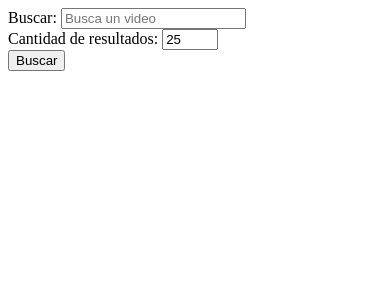
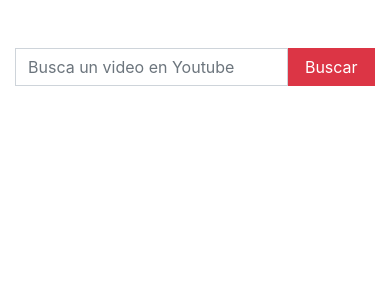
Before and after one commit to alan-garcia/YoutubeSearchApi-PHP, a PHP site: page / in a window 390 px wide. Shown: the top 300 px of the page. Run offline with PHP 8.4, Linux system fonts and the light colour scheme.

Commit message:
Add files via upload

```diff
--- /dev/null
+++ b/css/main.css
@@ -0,0 +1,17 @@
+#searchContainer {
+  display: flex;
+}
+
+#q,
+.searchButton {
+  border-radius: 0;
+}
+
+.searchButton {
+  border: none;
+  width: 110px;
+}
+
+.searchButton:hover {
+  transition: all .4s;
+}
--- a/index.php
+++ b/index.php
@@ -1,87 +1,135 @@
 <?php
+  define("SECOND", 1);
+  define("MINUTE", 60 * SECOND);
+  define("HOUR", 60 * MINUTE);
+  define("DAY", 24 * HOUR);
+  define("MONTH", 30 * DAY);
+
   if (!file_exists(__DIR__ . '/vendor/autoload.php')) {
     throw new \Exception('please run "composer require google/apiclient in "' . __DIR__ .'"');
   }
 
   require_once __DIR__ . '/vendor/autoload.php';
 
-  $htmlBody = <<<END
-  <form id="searchForm" method="GET">
-    <div>
-      <label for='search'>Buscar:</label>
-      <input type="search" id="q" name="q" placeholder="Busca un video">
-    </div>
-    <div>
-      <label for='maxResults'>Cantidad de resultados:</label>
-      <input type="number" id="maxResults" name="maxResults" min="1" max="50" step="1" value="25">
-    </div>
-    <input type="submit" name="searchSubmit" value="Buscar">
-  </form>
-  END;
+  $request = "";
 
-  // This code will execute if the user entered a search query in the form
-  // and submitted the form. Otherwise, the page displays the form above.
-  if (isset($_GET['q']) && isset($_GET['maxResults'])) {
-    /*
-    * Set $DEVELOPER_KEY to the "API key" value from the "Access" tab of the
-    * Google API Console <https://console.developers.google.com/>
-    * Please ensure that you have enabled the YouTube Data API for your project.
-    */
+  if (isset($_POST['q'])) {
     $DEVELOPER_KEY = 'AIzaSyC2x7UoxPlP4dGtHjBQHZqdaP9RgutX_lA';
-
     $client = new Google_Client();
     $client->setDeveloperKey($DEVELOPER_KEY);
 
-    // Define an object that will be used to make all API requests.
-    $youtube = new Google_Service_YouTube($client);
+    try {
+      if (!isset($_POST['type'])) {
+        $_POST['type'] = [];
+        array_push($_POST['type'], "Video", "Channel", "Playlist");
+      }
 
-    $htmlBody = '';
-    try {
-
-      // Call the search.list method to retrieve results matching the specified
-      // query term.
+      $youtube = new Google_Service_YouTube($client);
       $searchResponse = $youtube->search->listSearch('id,snippet', array(
-        'q' => $_GET['q'],
-        'maxResults' => $_GET['maxResults'],
+        'q' => $_POST['q'],
+        'maxResults' => 25,
+        'type' => $_POST["type"]
       ));
 
-      $videos = '';
-      $channels = '';
-      $playlists = '';
+      $resultSearchFilter = [];
+      $videos = "";
+      $channels = "";
+      $playlists = "";
+      $container = "";
+      $content = "";
+      $typeSearchForm = $_POST["type"];
 
-      // Add each result to the appropriate list, and then display the lists of
-      // matching videos, channels, and playlists.
       foreach ($searchResponse['items'] as $searchResult) {
-        switch ($searchResult['id']['kind']) {
-          case 'youtube#video':
-            $videos .= sprintf('<li>%s (%s)</li>',
-                $searchResult['snippet']['title'], $searchResult['id']['videoId']);
-            break;
-          case 'youtube#channel':
-            $channels .= sprintf('<li>%s (%s)</li>',
-                $searchResult['snippet']['title'], $searchResult['id']['channelId']);
-            break;
-          case 'youtube#playlist':
-            $playlists .= sprintf('<li>%s (%s)</li>',
-                $searchResult['snippet']['title'], $searchResult['id']['playlistId']);
-            break;
+        $typeSearch = $searchResult['id']['kind'];
+
+        foreach ($typeSearchForm as $type) {
+          if (in_array(containsStringInsensitive($typeSearch, $type), $typeSearchForm)) {
+            $container = <<<END
+              <div class="container-fluid">
+                <div class="row">
+            END;
+            switch ($typeSearch) {
+              case 'youtube#video':
+                $idVideo = $searchResult['id']['videoId'];
+                $response = $youtube->videos->listVideos("statistics", array('id' => $idVideo));
+                $googleService = current($response->items);
+                $statistics = $googleService->getStatistics();
+                $viewCount = $statistics->viewCount;
+
+                $content .= sprintf("
+                  <div class='col-xl-4 col-lg-6 col-md-6 mb-5'>
+                    <p><a href='https://www.youtube.com/watch?v=%s' target='_blank'>%s</a></p>
+                    <p><img src=%s /></p>
+                    <p>%s · %s · %s</p>
+                    <p>%s</p>
+                  </div>
+                  ",
+                  $idVideo, $searchResult['snippet']['title'], $searchResult['snippet']['thumbnails']['medium']['url'], $searchResult['snippet']['channelTitle'], "${viewCount} views", elapsedTime($searchResult['snippet']['publishedAt']), $searchResult['snippet']['description']);
+                $container .= $content;
+                break;
+            }
+            $container .= <<<END
+                </div>
+              </div>
+            END;
+          }
         }
       }
 
-      $htmlBody .= <<<END
-      <h3>Videos</h3>
-      <ul>$videos</ul>
-      <h3>Channels</h3>
-      <ul>$channels</ul>
-      <h3>Playlists</h3>
-      <ul>$playlists</ul>
+      $request .= <<<END
+        <h3>Videos</h3>
+        <div>$container</div>
       END;
-    } catch (Google_Service_Exception $e) {
-      $htmlBody .= sprintf('<p>A service error occurred: <code>%s</code></p>',
+    }
+    catch (Google_Service_Exception $e) {
+      $request .= sprintf('<p>A service error occurred: <code>%s</code></p>',
         htmlspecialchars($e->getMessage()));
-    } catch (Google_Exception $e) {
-      $htmlBody .= sprintf('<p>An client error occurred: <code>%s</code></p>',
+    }
+    catch (Google_Exception $e) {
+      $request .= sprintf('<p>An client error occurred: <code>%s</code></p>',
         htmlspecialchars($e->getMessage()));
+    }
+  }
+
+  function containsStringInsensitive($haystack, $needle) : bool
+  {
+    return stripos($haystack, $needle) !== false;
+  }
+
+  function elapsedTime(string $stringDate) : string {
+    $timestamp = DateTime::createFromFormat("Y-m-d\TH:i:s\Z", $stringDate, new DateTimeZone("UTC"))->getTimestamp();
+
+    $delta = time() - $timestamp;
+
+    if ($delta < 1 * MINUTE) {
+      return $delta == 1 ? "en este momento" : "hace " . $delta . " segundos ";
+    }
+    if ($delta < 2 * MINUTE) {
+      return "hace un minuto";
+    }
+    if ($delta < 45 * MINUTE) {
+      return "hace " . floor($delta / MINUTE) . " minutos";
+    }
+    if ($delta < 90 * MINUTE) {
+      return "hace una hora";
+    }
+    if ($delta < 24 * HOUR) {
+      return "hace " . floor($delta / HOUR) . " horas";
+    }
+    if ($delta < 48 * HOUR) {
+      return "ayer";
+    }
+    if ($delta < 30 * DAY) {
+      return "hace " . floor($delta / DAY) . " dias";
+    }
+
+    if ($delta < 12 * MONTH) {
+      $months = floor($delta / DAY / 30);
+      return $months <= 1 ? "el mes pasado" : "hace " . $months . " meses";
+    }
+    else {
+      $years = floor($delta / DAY / 365);
+      return $years <= 1 ? "el año pasado" : "hace " . $years . " años";
     }
   }
 ?>
@@ -91,9 +139,26 @@
   <head>
     <meta charset="UTF-8">
     <meta name="viewport" content="width=device-width, initial-scale=1.0">
-    <title>Google Patent Search</title>
+    <title>Youtube Search</title>
+    <link rel="stylesheet" href="https://stackpath.bootstrapcdn.com/bootstrap/4.5.0/css/bootstrap.min.css"/>
+    <link rel="stylesheet" href="css/main.css"/>
   </head>
   <body>
-    <?= $htmlBody ?>
+    <div class="container">
+      <div class="row">
+        <div class="col-lg-12">
+          <form id="searchForm" class="mt-5 mb-5" method="POST">
+            <div id="searchContainer" class="form-group">
+              <input type="search" class="form-control" id="q" name="q" placeholder="Busca un video en Youtube" value="<?php echo $_POST['q'] ?? '' ?>">
+              <button type="submit" class="btn btn-danger searchButton" name="searchButton">Buscar</button>
+            </div>
+          </form>
+        </div>
+      </div>
+    </div>
+    <?= $request ?>
+
+    <script src="https://code.jquery.com/jquery-3.5.1.slim.min.js"></script>
+    <script src="https://stackpath.bootstrapcdn.com/bootstrap/4.5.0/js/bootstrap.min.js"></script>
   </body>
 </html>
```
